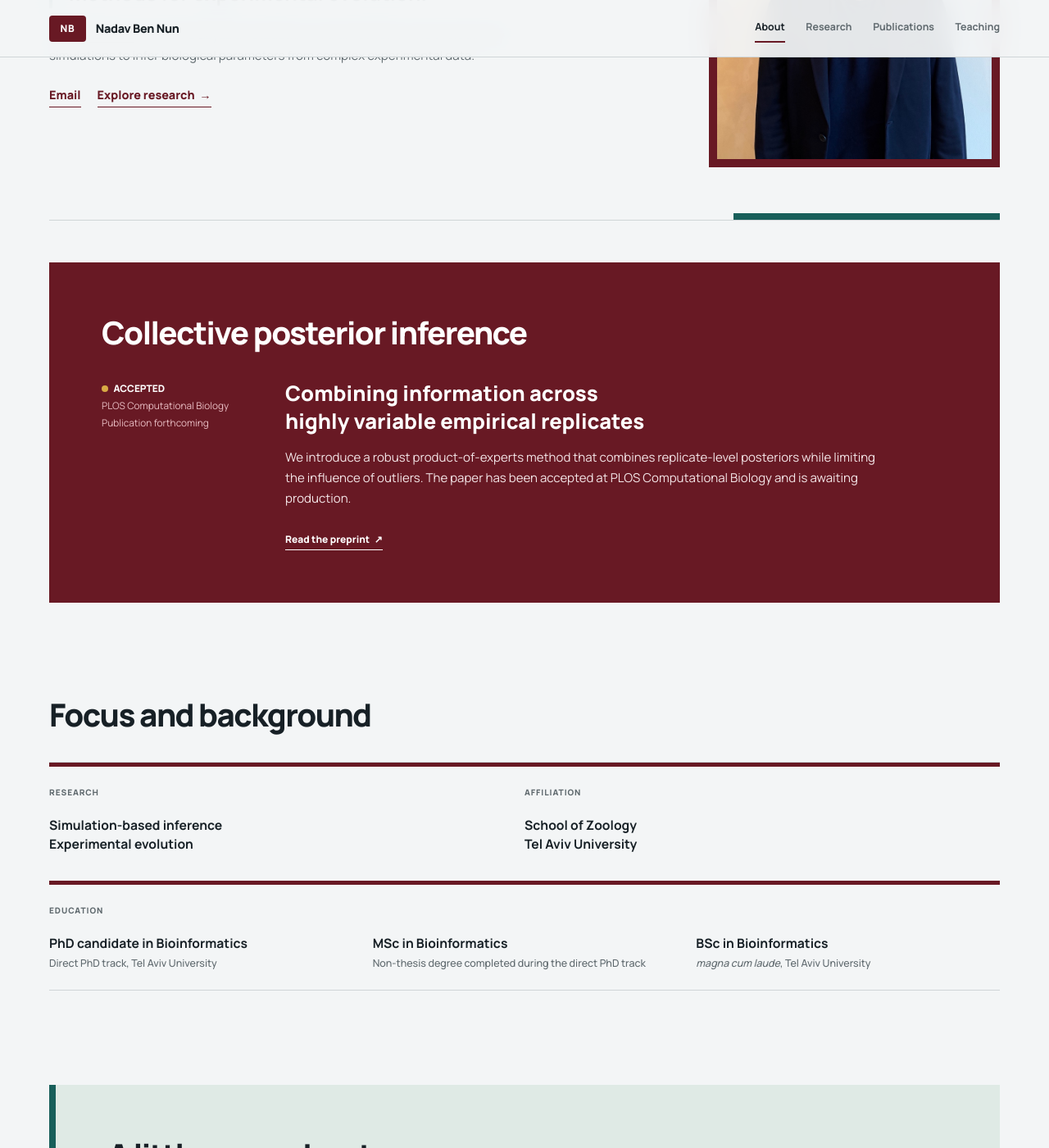
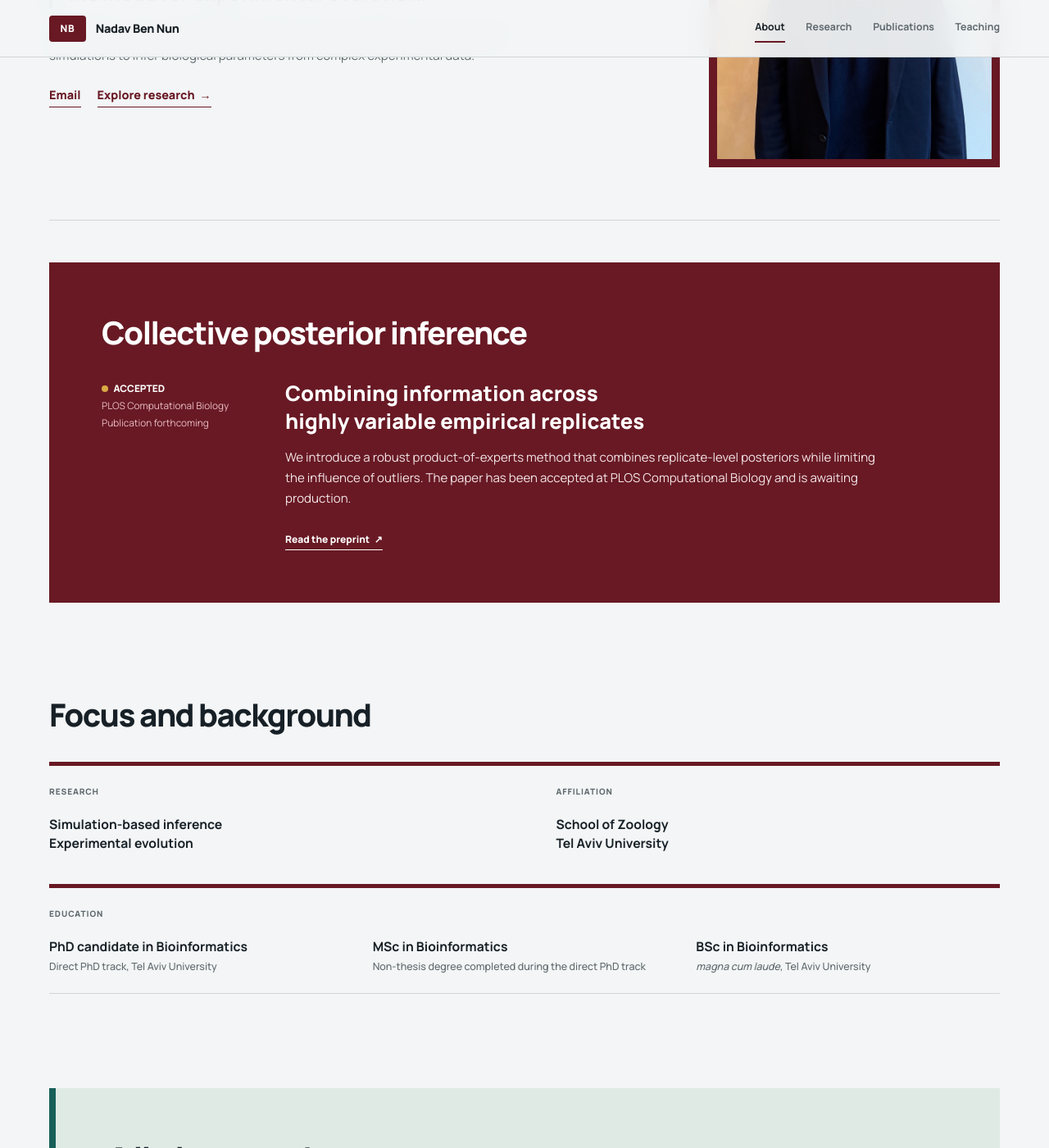
Before and after one commit to nadavbennun1/nadavbennun1.github.io, a Jekyll site: the page built from index.md, in a window 1280 px wide and 1400 px high, scrolled down 438 px. Shown: the whole window at 82% size. Built offline with Jekyll 4.4.1, drawn with Linux system fonts in a browser that asks for light colours.

Commit message:
Tighten about page alignment

```diff
--- a/assets/css/style.css
+++ b/assets/css/style.css
@@ -244,16 +244,6 @@ h1, h2, h3 { text-wrap: balance; }
   border-bottom: 1px solid var(--line);
 }
 
-.hero::after {
-  content: "";
-  position: absolute;
-  right: 0;
-  bottom: 0;
-  width: 28%;
-  height: 8px;
-  background: var(--teal);
-}
-
 .hero-copy { position: relative; z-index: 1; min-width: 0; }
 
 .hero-copy h1 {
@@ -315,9 +305,9 @@ h1, h2, h3 { text-wrap: balance; }
 .feature-section .article-link:hover { color: var(--gold); }
 
 .profile-section { padding-inline: 0; }
-.profile-facts { display: grid; grid-template-columns: repeat(2, 1fr); border-top: 1px solid var(--line); border-bottom: 1px solid var(--line); }
-.profile-facts div { min-height: 9rem; padding: 1.4rem 1.4rem 1.4rem 0; border-top: 5px solid var(--wine); }
-.profile-facts .education-fact { grid-column: 1 / -1; min-height: 0; padding-right: 0; }
+.profile-facts { display: grid; grid-template-columns: repeat(2, minmax(0, 1fr)); column-gap: clamp(2rem, 6vw, 5rem); border-top: 5px solid var(--wine); border-bottom: 1px solid var(--line); }
+.profile-facts div { min-height: 9rem; padding: 1.4rem 0; }
+.profile-facts .education-fact { grid-column: 1 / -1; min-height: 0; padding-right: 0; border-top: 5px solid var(--wine); }
 .profile-facts dt { margin-bottom: 1.25rem; color: var(--muted); font-size: 0.63rem; font-weight: 800; letter-spacing: 0.09em; text-transform: uppercase; }
 .profile-facts dd { font-size: 0.98rem; font-weight: 700; line-height: 1.5; }
 .education-list { display: grid; grid-template-columns: repeat(3, 1fr); gap: 1.5rem; padding: 0; list-style: none; }
@@ -325,7 +315,7 @@ h1, h2, h3 { text-wrap: balance; }
 .education-list span { color: var(--muted); font-size: 0.78rem; font-weight: 500; line-height: 1.45; }
 
 .elsewhere-section { background: var(--sage); border-left: 8px solid var(--teal); }
-.elsewhere-content { display: grid; grid-template-columns: minmax(0, 1fr) minmax(13rem, 0.48fr); gap: clamp(2rem, 6vw, 5rem); align-items: center; }
+.elsewhere-content { display: grid; grid-template-columns: minmax(0, 1fr) minmax(13rem, 0.48fr); gap: clamp(2rem, 6vw, 5rem); align-items: start; }
 .elsewhere-copy { display: grid; gap: 1.4rem; color: #34423f; font-size: 1rem; font-weight: 600; line-height: 1.65; }
 .personal-photo { justify-self: end; width: min(100%, 17rem); }
 .personal-photo img { width: 100%; aspect-ratio: 3 / 4; object-fit: cover; border: 6px solid var(--wine); }
```
